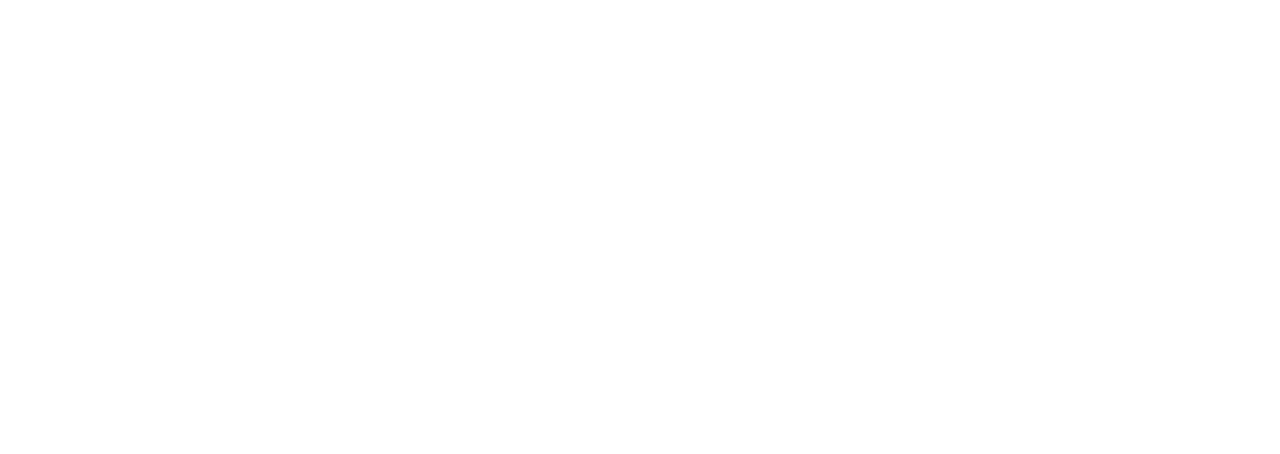
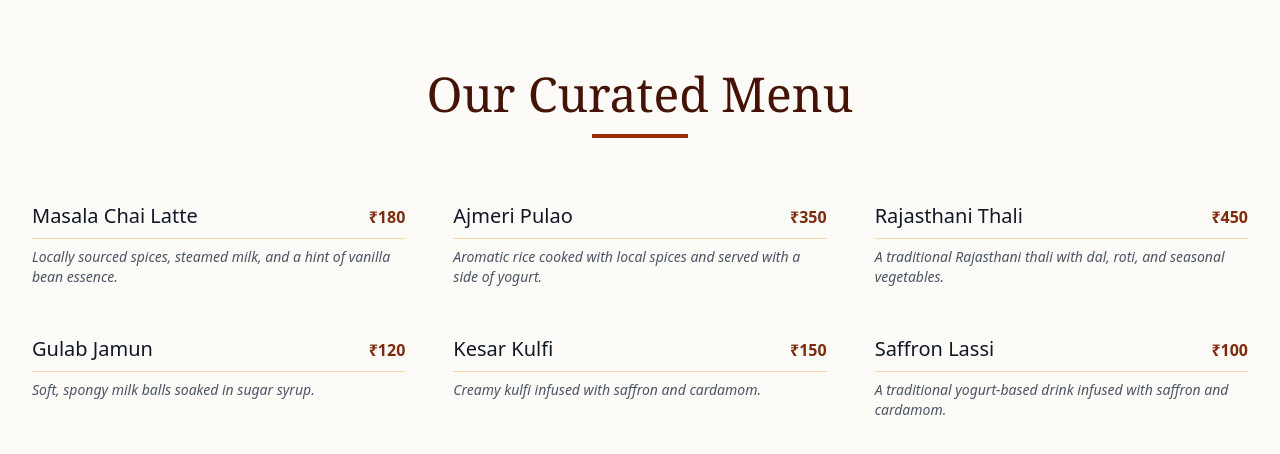
Before and after one commit to DeveloperDinesh24/xyz-cafe, a React (Vite) app: page / in a window 1280 px wide. Shown: the part 810-1264 px from the top of the page. Before the commit the page ends 800 px from the top, so only its background shows below. Built offline with nearby package versions, Linux system fonts and the light colour scheme.

Commit message:
feat: complete menu section

```diff
--- a/src/components/MenuSection.tsx
+++ b/src/components/MenuSection.tsx
@@ -1,5 +1,64 @@
 export default function MenuSection() {
+  const menu = [
+    {
+      name: 'Masala Chai Latte',
+      price: 180,
+      description:
+        'Locally sourced spices, steamed milk, and a hint of vanilla bean essence.',
+    },
+    {
+      name: 'Ajmeri Pulao',
+      price: 350,
+      description:
+        'Aromatic rice cooked with local spices and served with a side of yogurt.',
+    },
+    {
+      name: 'Rajasthani Thali',
+      price: 450,
+      description:
+        'A traditional Rajasthani thali with dal, roti, and seasonal vegetables.',
+    },
+    {
+      name: 'Gulab Jamun',
+      price: 120,
+      description: 'Soft, spongy milk balls soaked in sugar syrup.',
+    },
+    {
+      name: 'Kesar Kulfi',
+      price: 150,
+      description: 'Creamy kulfi infused with saffron and cardamom.',
+    },
+    {
+      name: 'Saffron Lassi',
+      price: 100,
+      description:
+        'A traditional yogurt-based drink infused with saffron and cardamom.',
+    },
+  ]
   return (
-    <></>
+    <section id='menu' className='py-20 bg-[#FDFBF7]'>
+      <div className='max-w-7xl mx-auto px-4 sm:px-6 lg:px-8'>
+        <div className='text-center mb-16'>
+          <h2 className='text-3xl sm:text-5xl font-serif text-orange-950 mb-4'>
+            Our Curated Menu
+          </h2>
+          <div className='w-24 h-1 bg-orange-800 mx-auto'></div>
+        </div>
+
+        <div className='grid grid-cols-1 md:grid-cols-2 lg:grid-cols-3 gap-12'>
+          {menu.map((item, index) => (
+            <div key={index} className='group cursor-pointer'>
+              <div className='flex justify-between items-baseline border-b border-orange-200 pb-2 mb-2 group-hover:border-orange-800 transition'>
+                <h3 className='text-xl font-medium text-gray-900'>
+                  {item.name}
+                </h3>
+                <span className='text-orange-900 font-bold'>₹{item.price}</span>
+              </div>
+              <p className='text-gray-600 text-sm italic'>{item.description}</p>
+            </div>
+          ))}
+        </div>
+      </div>
+    </section>
   )
 }
```
